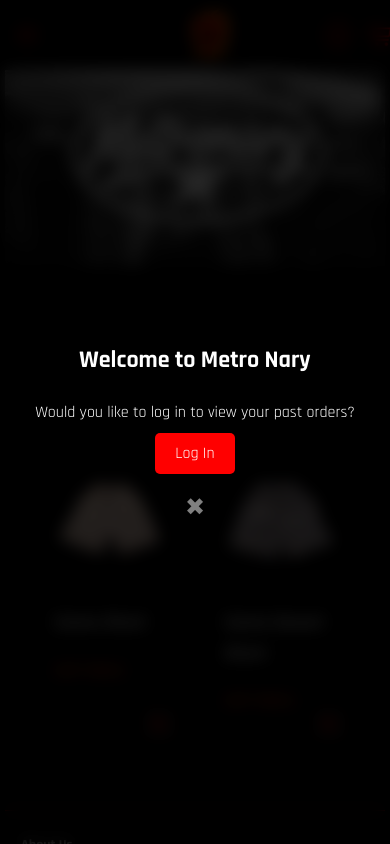
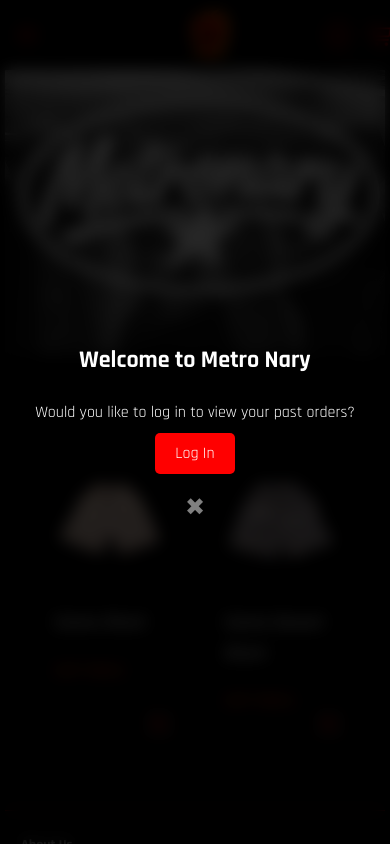
Before and after one commit to zeyadshalash11/metronary, a Flask app: page / in a window 390 px wide. Run offline with Flask 3, Linux system fonts and the light colour scheme; data comes from the database, SQL or seed files in the repository.

Commit message:
3-Updated hero banner CSS for mobile responsiveness

```diff
--- a/templates/home.html
+++ b/templates/home.html
@@ -414,7 +414,17 @@
         @media screen and (max-width: 1200px) {
             .hero-banner {
                 height: 500px;
-                /* Adjust height for tablets */
+                background-color: #000;
+                /* Fallback color if the image doesn't load */
+                background-size: cover;
+                /* Ensures the image covers the entire area, no white space */
+                background-position: center;
+                /* Centers the image, crucial for responsiveness */
+                background-repeat: no-repeat;
+                /* Prevents the image from tiling on large screens */
+                position: relative;
+                /* Needed if you want to add text or buttons on top later */
+                margin-top: 50px;
                 background-image: url("{{ url_for('static', filename='1200.jpeg') }}");
             }
         }
@@ -424,10 +434,17 @@
         @media (max-width: 768px) {
             .hero-banner {
                 height: 300px;
-                /* Adjust this value for a better mobile height */
-                background-size: contain;
-                /* Optional: Adjusts image behavior */
-                background-position: center top;
+                background-color: #000;
+                /* Fallback color if the image doesn't load */
+                background-size: cover;
+                /* Ensures the image covers the entire area, no white space */
+                background-position: center;
+                /* Centers the image, crucial for responsiveness */
+                background-repeat: no-repeat;
+                /* Prevents the image from tiling on large screens */
+                position: relative;
+                /* Needed if you want to add text or buttons on top later */
+                margin-top: 50px;
                 /* Optional: Centers image vertically as well */
                 background-image: url("{{ url_for('static', filename='1080.jpeg') }}");
                 /* Use a smaller, optimized image for mobile */
```
